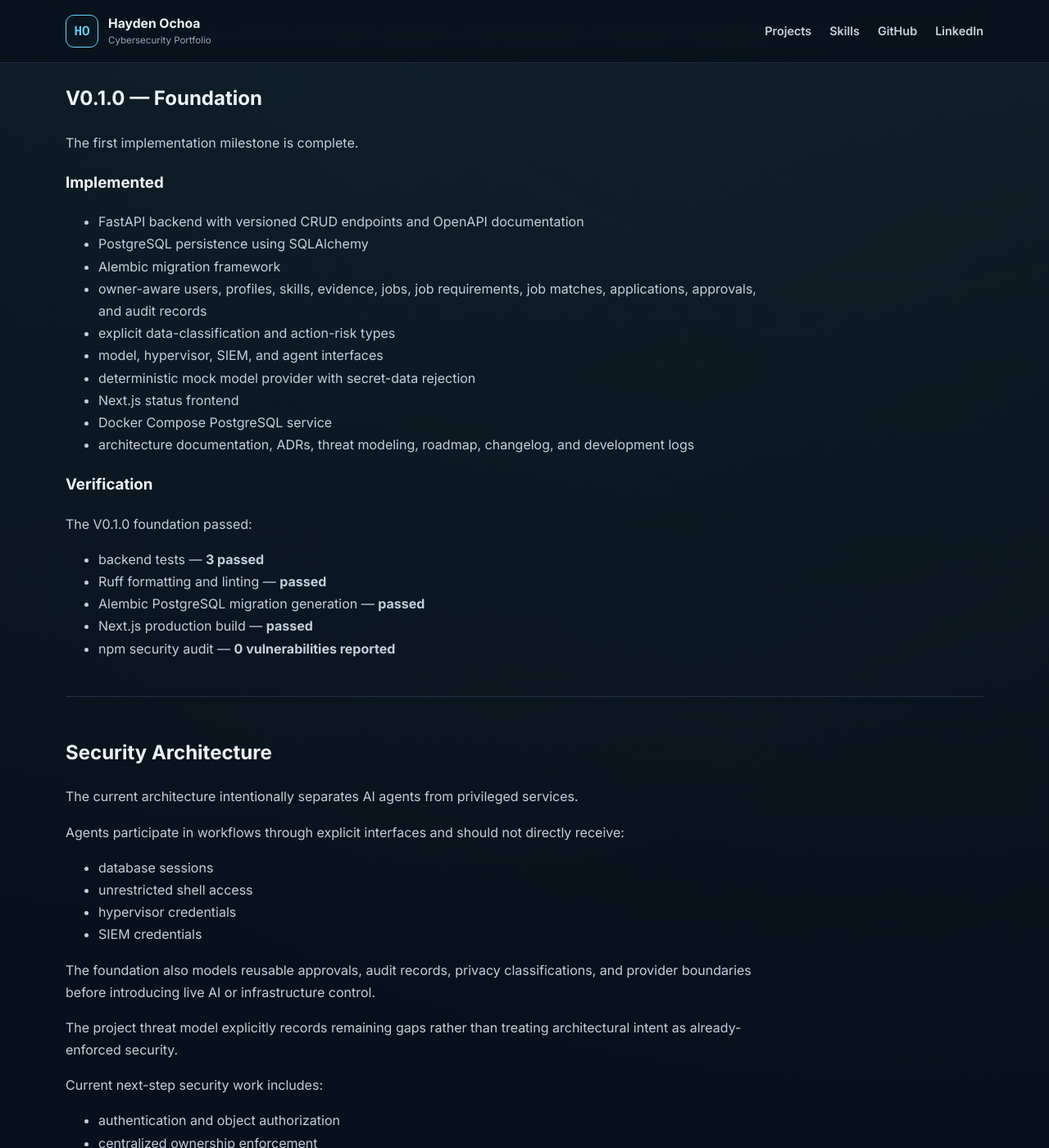
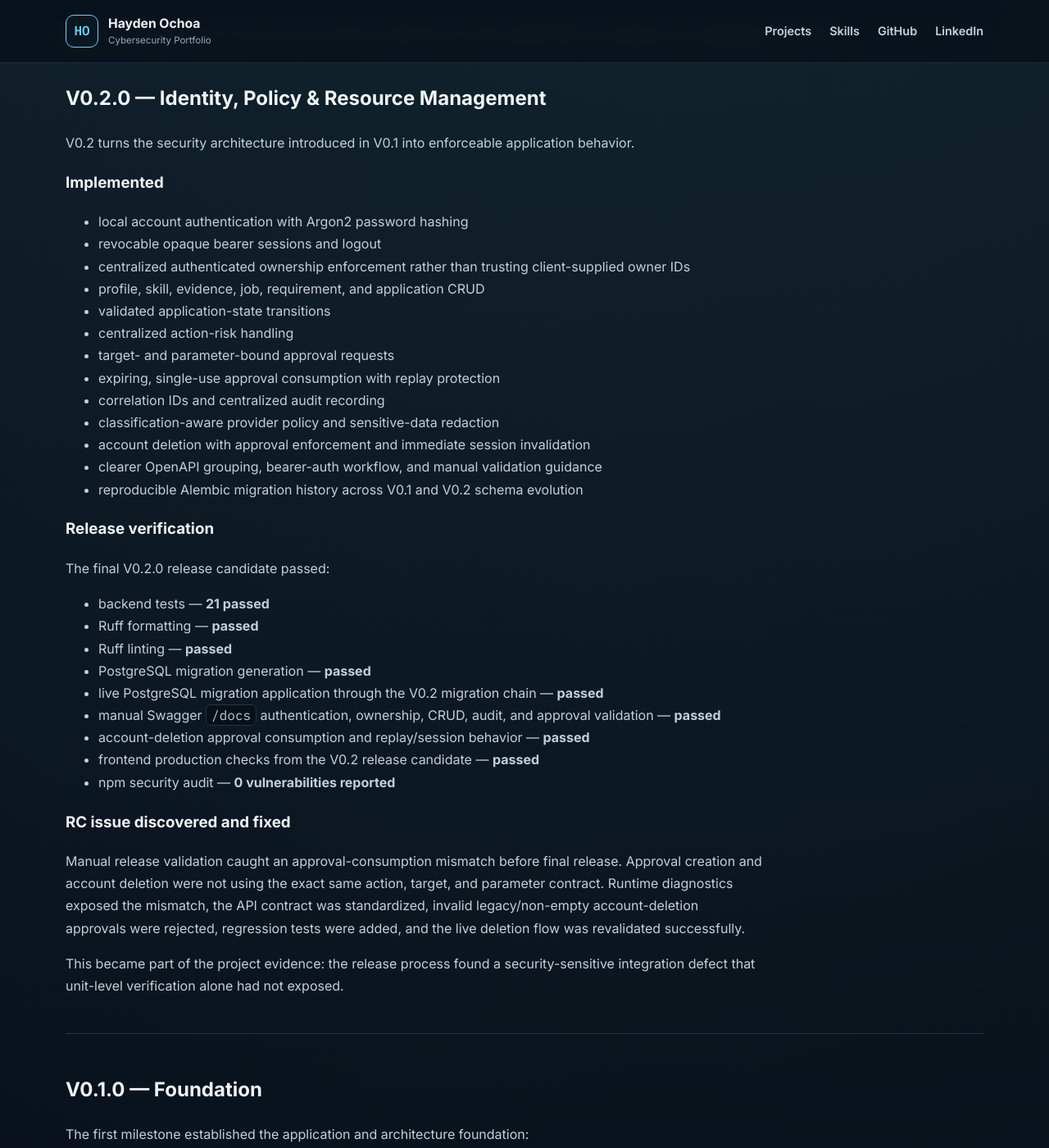
Before and after one commit to corruptcosmo/novasecure.github.io, a Jekyll site: the page built from projects/cyber-career-os.md, in a window 1280 px wide and 1400 px high, scrolled down 1137 px. Shown: the whole window at 82% size. Built offline with Jekyll 4.4.1, drawn with Linux system fonts in a browser that asks for light colours; some of the changed text lies outside the part shown.

Commit message:
Document Cyber Career OS V0.2.0 release

```diff
--- a/projects/cyber-career-os.md
+++ b/projects/cyber-career-os.md
@@ -6,8 +6,8 @@ permalink: /projects/cyber-career-os/
 
 # Cyber Career OS
 
-**Status:** `V0.1.0 • Foundation Complete`
-**Current focus:** `V0.2 • Identity & Policy Enforcement`
+**Status:** `V0.2.0 • Identity, Policy & Resource Management Complete`
+**Current focus:** `V0.3 • Career Workflow & Intelligence Layer`
 
 **Cyber Career OS** is a local-first, AI-assisted cybersecurity career and training platform I am designing and building to solve a problem I am facing directly as an entry-level cybersecurity candidate: how to close the gap between learning security skills and proving those skills in a way that helps lead to real career opportunities.
 
@@ -18,11 +18,51 @@ It is being designed from the beginning as both a **real personal tool** and a *
   <figcaption>The core loop: learn skills, prove them with evidence, apply them to career opportunities, and improve by turning gaps into new labs.</figcaption>
 </figure>
 
+## V0.2.0 — Identity, Policy & Resource Management
+
+V0.2 turns the security architecture introduced in V0.1 into enforceable application behavior.
+
+### Implemented
+
+- local account authentication with Argon2 password hashing
+- revocable opaque bearer sessions and logout
+- centralized authenticated ownership enforcement rather than trusting client-supplied owner IDs
+- profile, skill, evidence, job, requirement, and application CRUD
+- validated application-state transitions
+- centralized action-risk handling
+- target- and parameter-bound approval requests
+- expiring, single-use approval consumption with replay protection
+- correlation IDs and centralized audit recording
+- classification-aware provider policy and sensitive-data redaction
+- account deletion with approval enforcement and immediate session invalidation
+- clearer OpenAPI grouping, bearer-auth workflow, and manual validation guidance
+- reproducible Alembic migration history across V0.1 and V0.2 schema evolution
+
+### Release verification
+
+The final V0.2.0 release candidate passed:
+
+- backend tests — **21 passed**
+- Ruff formatting — **passed**
+- Ruff linting — **passed**
+- PostgreSQL migration generation — **passed**
+- live PostgreSQL migration application through the V0.2 migration chain — **passed**
+- manual Swagger `/docs` authentication, ownership, CRUD, audit, and approval validation — **passed**
+- account-deletion approval consumption and replay/session behavior — **passed**
+- frontend production checks from the V0.2 release candidate — **passed**
+- npm security audit — **0 vulnerabilities reported**
+
+### RC issue discovered and fixed
+
+Manual release validation caught an approval-consumption mismatch before final release. Approval creation and account deletion were not using the exact same action, target, and parameter contract. Runtime diagnostics exposed the mismatch, the API contract was standardized, invalid legacy/non-empty account-deletion approvals were rejected, regression tests were added, and the live deletion flow was revalidated successfully.
+
+This became part of the project evidence: the release process found a security-sensitive integration defect that unit-level verification alone had not exposed.
+
+---
+
 ## V0.1.0 — Foundation
 
-The first implementation milestone is complete.
-
-### Implemented
+The first milestone established the application and architecture foundation:
 
 - FastAPI backend with versioned CRUD endpoints and OpenAPI documentation
 - PostgreSQL persistence using SQLAlchemy
@@ -35,41 +75,28 @@ The first implementation milestone is complete.
 - Docker Compose PostgreSQL service
 - architecture documentation, ADRs, threat modeling, roadmap, changelog, and development logs
 
-### Verification
-
-The V0.1.0 foundation passed:
-
-- backend tests — **3 passed**
-- Ruff formatting and linting — **passed**
-- Alembic PostgreSQL migration generation — **passed**
-- Next.js production build — **passed**
-- npm security audit — **0 vulnerabilities reported**
+V0.1.0 passed backend tests, Ruff checks, PostgreSQL migration generation, the Next.js production build, and an npm security audit with no reported vulnerabilities.
 
 ---
 
 ## Security Architecture
 
-The current architecture intentionally separates AI agents from privileged services.
+The architecture intentionally separates AI agents from privileged services.
 
-Agents participate in workflows through explicit interfaces and should not directly receive:
+Agents participate in workflows through explicit interfaces and do not receive direct access to:
 
 - database sessions
-- unrestricted shell access
+- unrestricted shell execution
 - hypervisor credentials
 - SIEM credentials
 
-The foundation also models reusable approvals, audit records, privacy classifications, and provider boundaries before introducing live AI or infrastructure control.
+The application follows a controlled path:
 
-The project threat model explicitly records remaining gaps rather than treating architectural intent as already-enforced security.
+> Agent → Tool Request → Authorization / Policy Layer → Controlled Service → External System
 
-Current next-step security work includes:
+V0.2 now enforces authentication, resource ownership, approval binding, replay protection, session revocation, centralized audit handling, and privacy-aware provider boundaries before live AI or infrastructure control is introduced.
 
-- authentication and object authorization
-- centralized ownership enforcement
-- one-time, action-bound approval execution
-- stronger append-only audit handling
-- centralized privacy/model-routing policy
-- provider endpoint and target validation
+The project threat model continues to record remaining gaps rather than treating architectural intent as already-enforced security.
 
 ---
 
@@ -118,25 +145,26 @@ Planned provider directions include:
 - **Cyber range:** Proxmox
 - **Security telemetry:** Wazuh initially
 
-Live providers remain intentionally deferred until stronger policy enforcement is in place.
+Live providers remain intentionally staged behind the policy and workflow layers rather than being connected directly to agents.
 
 ---
 
-## Next Milestone — V0.2
+## Next Milestone — V0.3
 
-V0.2 will focus on turning the security model established in V0.1 into centrally enforced policy.
+V0.3 begins turning the secure data foundation into a useful career workflow system.
 
 Planned work includes:
 
-- authentication
-- authorization
-- centralized ownership enforcement
-- approval lifecycle and replay protection
-- append-only audit services
-- privacy-routing policy
-- sensitive-data redaction and policy tests
+- workflow/run primitives with explicit state transitions and auditable execution
+- evidence-aware candidate profile assembly
+- deterministic job requirement normalization and fit analysis
+- explainable skill-gap detection
+- evidence-backed match scoring that never invents qualifications
+- application readiness checks
+- training recommendations generated from identified gaps
+- APIs and a small UI for reviewing workflow outputs and their supporting evidence
 
-Ollama, Proxmox, SIEM integration, offensive scenarios, and automated application submission are intentionally not part of this milestone.
+V0.3 will keep model-generated content behind provider interfaces and deterministic fallbacks. Live Ollama routing, Proxmox control, SIEM integration, offensive scenarios, and autonomous job application submission remain separate later milestones.
 
 ---
 
@@ -195,6 +223,8 @@ That includes:
 - defining architecture and security boundaries early;
 - tracking decisions as the design evolves;
 - building incrementally instead of pretending everything exists already;
-- showing how the platform grows from V0.1 into something much larger.
+- testing security-sensitive behavior manually as well as automatically;
+- recording defects discovered during release validation and how they were resolved;
+- showing how the platform grows from foundation code into a practical career and training system.
 
-V0.1.0 now provides a concrete first checkpoint: working application infrastructure, tests, data models, provider boundaries, and documented security decisions rather than only a roadmap.
+V0.2.0 provides the second concrete checkpoint: the application foundation is now protected by real identity, ownership, approval, audit, and privacy controls, creating the base needed for higher-level workflows in V0.3.
```
Also changed, not shown: other parts of projects/cyber-career-os.md (+1 -1 lines).
